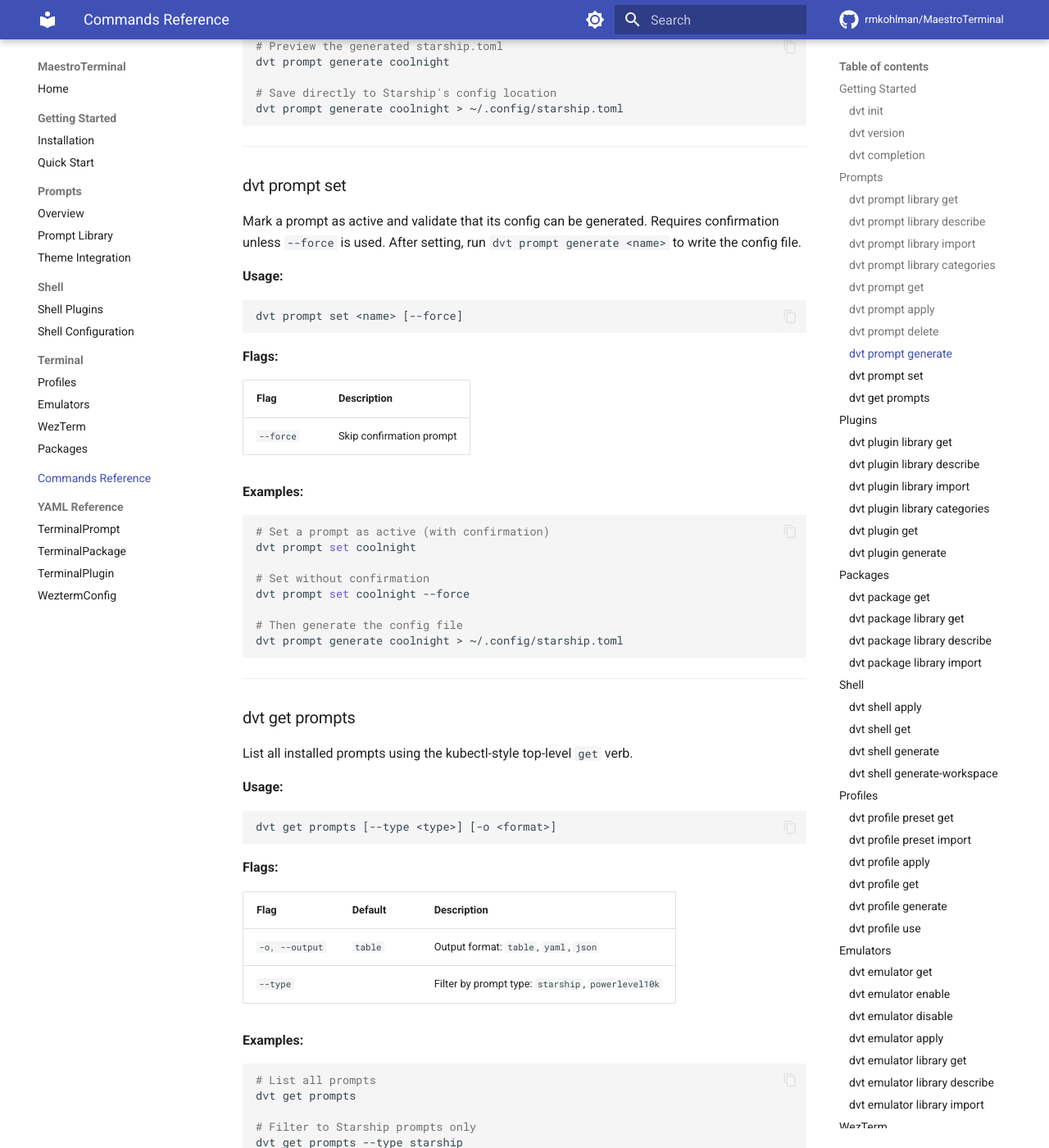
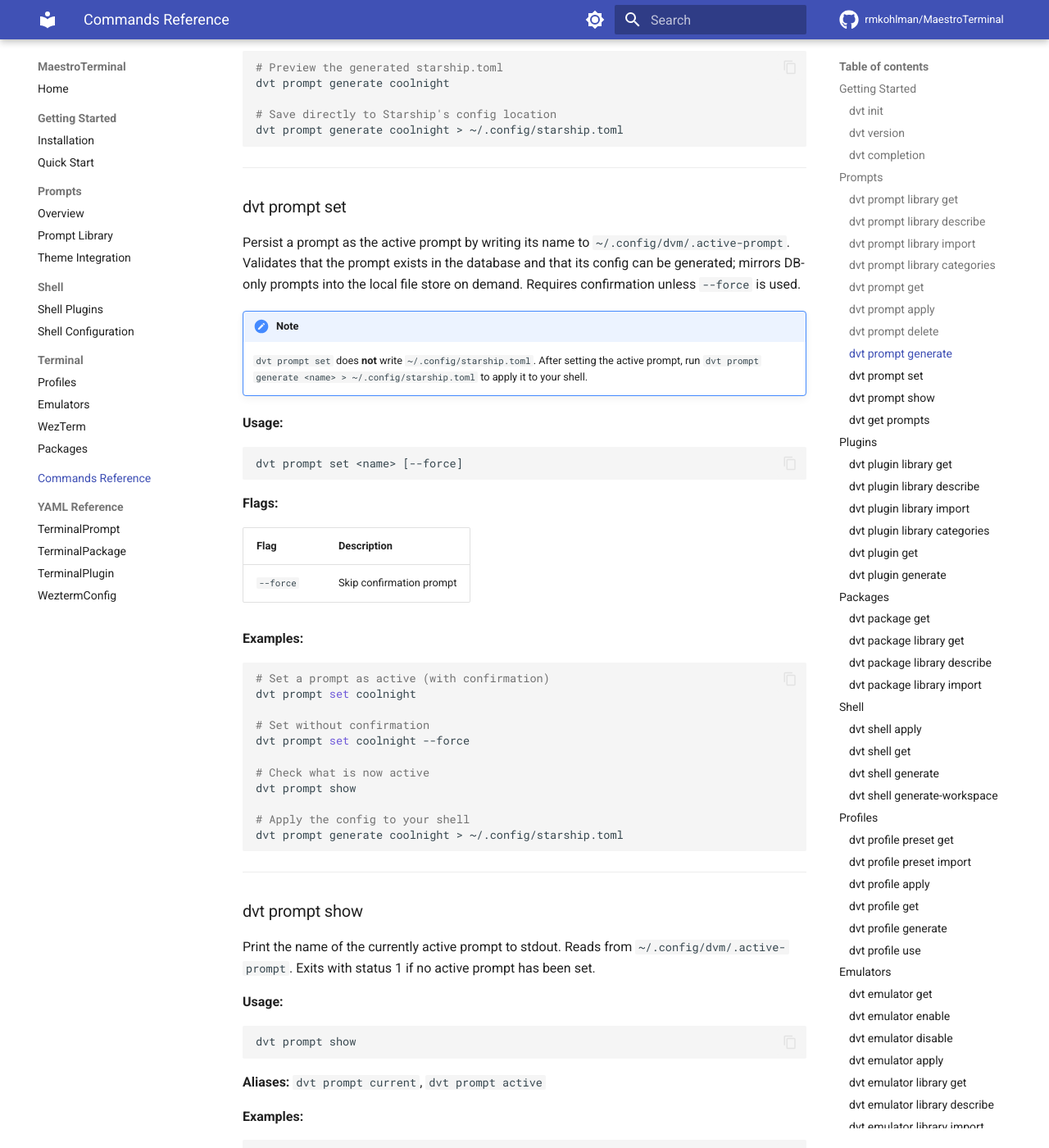
Before and after one commit to rmkohlman/MaestroTerminal, an MkDocs documentation site: the page built from docs/commands.md, in a window 1280 px wide and 1400 px high, scrolled down 6637 px. Shown: the whole window at 82% size. Built offline with MkDocs 1.6.1 and Material for MkDocs 9.7.7, drawn with Linux system fonts in a browser that asks for light colours; comment, search, counter and statistics services are not loaded; the version menu is left out; some of the changed text lies outside the part shown.

Commit message:
docs(prompt): document persisted active prompt + dvt prompt show (rmkohlman/devopsmaestro#428)

````diff
--- a/docs/commands.md
+++ b/docs/commands.md
@@ -277,7 +277,7 @@ cat my-prompt.yaml | dvt prompt apply -f -
 
 ### dvt prompt delete
 
-Delete a prompt from the database (kubectl-style). Prompts for confirmation unless `--force` is used.
+Delete a prompt from the database (kubectl-style). Prompts for confirmation unless `--force` is used. If the deleted prompt is currently active, the active marker (`~/.config/dvm/.active-prompt`) is automatically cleared.
 
 **Usage:**
 
@@ -327,7 +327,10 @@ dvt prompt generate coolnight > ~/.config/starship.toml
 
 ### dvt prompt set
 
-Mark a prompt as active and validate that its config can be generated. Requires confirmation unless `--force` is used. After setting, run `dvt prompt generate <name>` to write the config file.
+Persist a prompt as the active prompt by writing its name to `~/.config/dvm/.active-prompt`. Validates that the prompt exists in the database and that its config can be generated; mirrors DB-only prompts into the local file store on demand. Requires confirmation unless `--force` is used.
+
+!!! note
+    `dvt prompt set` does **not** write `~/.config/starship.toml`. After setting the active prompt, run `dvt prompt generate <name> > ~/.config/starship.toml` to apply it to your shell.
 
 **Usage:**
 
@@ -350,8 +353,35 @@ dvt prompt set coolnight
 # Set without confirmation
 dvt prompt set coolnight --force
 
-# Then generate the config file
+# Check what is now active
+dvt prompt show
+
+# Apply the config to your shell
 dvt prompt generate coolnight > ~/.config/starship.toml
+```
+
+---
+
+### dvt prompt show
+
+Print the name of the currently active prompt to stdout. Reads from `~/.config/dvm/.active-prompt`. Exits with status 1 if no active prompt has been set.
+
+**Usage:**
+
+```
+dvt prompt show
+```
+
+**Aliases:** `dvt prompt current`, `dvt prompt active`
+
+**Examples:**
+
+```bash
+# Print the active prompt name
+dvt prompt show
+
+# Use in a script
+ACTIVE=$(dvt prompt show) && dvt prompt generate "$ACTIVE" > ~/.config/starship.toml
 ```
 
 ---
````
Also changed, not shown: docs/prompts/overview.md (+11 -2 lines), docs/reference/terminal-prompt.md (+9 -1 lines).
